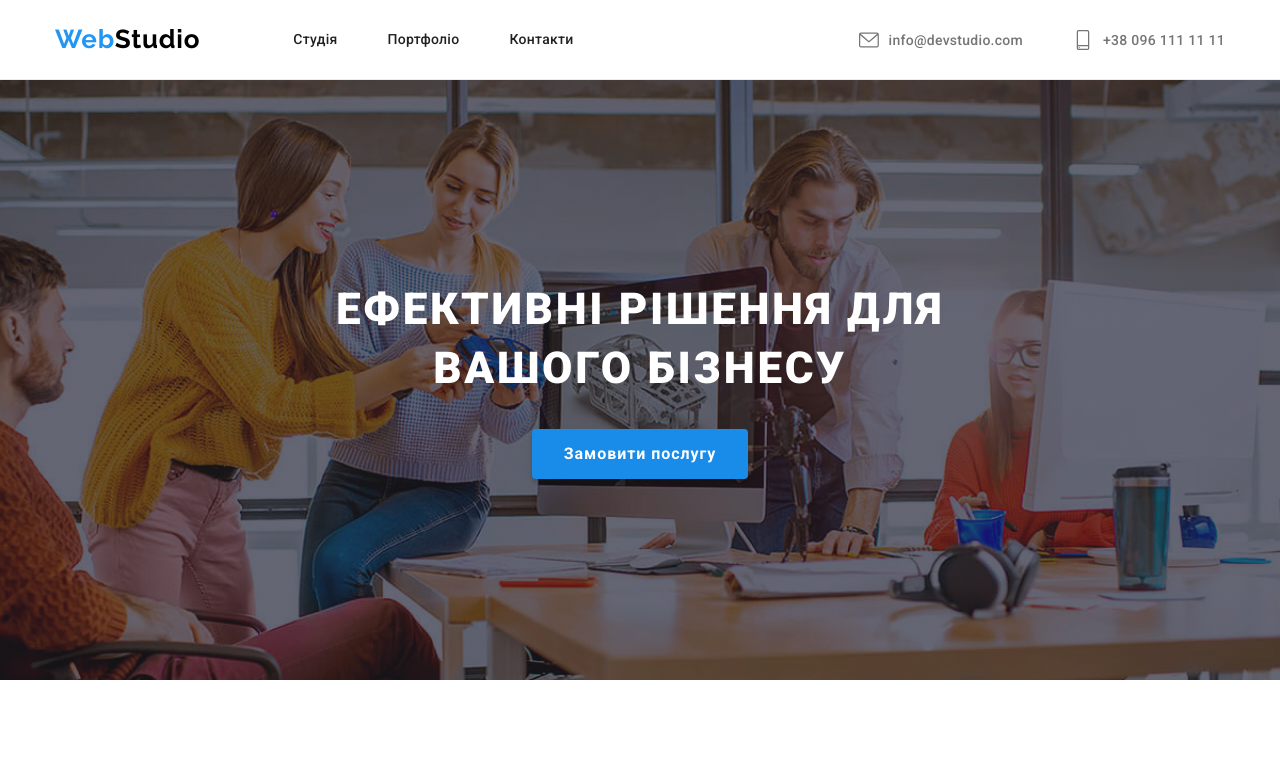
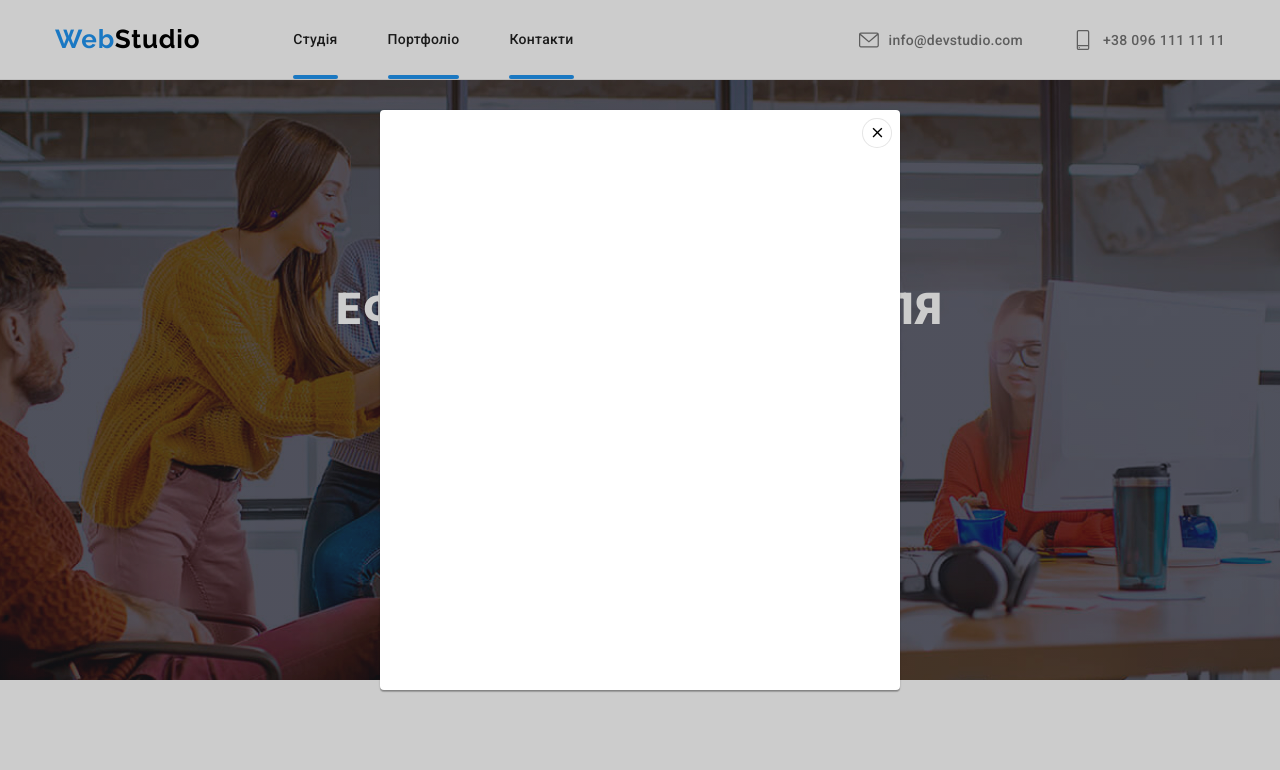
Before and after one commit to RuslanManoilo/goit-markup-hw-05, a plain HTML site: page index.html in a window 1280 px wide. Both pictures are taken after a click on the button "Замовити послугу". Shown: the top 770 px of the page. Drawn offline with nearby package versions, Linux system fonts and the light colour scheme.

Commit message:
Позиціоновані елементи
- В головній навігації, за допомогою ::after, зроблено підкреслення посилань.
- створено модальне вікно. Відкриття/закриття модального вікна.

```diff
--- a/css/styles.css
+++ b/css/styles.css
@@ -103,6 +103,10 @@ ul {
     margin-left: 50px;
 }
 
+.nav-anch {
+    position: relative;
+}
+
 .nav-site-link {
     display: block;
     padding-top: 31px;
@@ -113,6 +117,26 @@ ul {
     line-height: 1.15;
     letter-spacing: 0.02em;
     text-decoration: none;
+}
+
+.current::after {
+    position: absolute;
+    bottom: 0;
+    left: 0;
+
+    display: inline-block;
+
+    content: '';
+    width: 100%;
+    height: 4px;
+    background-color: var(--primary-blue-color);
+    border-radius: 2px;
+
+    opacity: 0;
+}
+
+.nav-site-link.current::after {
+    opacity: 1;
 }
 
 .nav-site-link:hover,
@@ -629,11 +653,13 @@ ul {
     text-decoration: none;
 }
 
-.link-decor:hover .link-hover-text {
+.link-decor:hover .link-hover-text,
+.link-decor:focus .link-hover-text {
     opacity: 1;
 }
 
-.link-decor:hover .img-wrap::before {
+.link-decor:hover .img-wrap::before,
+.link-decor:focus .img-wrap::before {
     opacity: 1;
 }
 
@@ -703,3 +729,53 @@ ul {
     border: 1px solid #EEEEEE;
     box-shadow: 0px 1px 1px rgba(0, 0, 0, 0.12), 0px 4px 4px rgba(0, 0, 0, 0.06), 1px 4px 6px rgba(0, 0, 0, 0.16);
 }
+
+/*Modal window*/
+
+.backdrop {
+    position: fixed;
+    top: 0;
+    left: 0;
+
+    width: 100%;
+    height: 100%;
+    background-color: rgba(0, 0, 0, 0.2);
+}
+
+.backdrop.is-hidden {
+    opacity: 0;
+    pointer-events: none;
+}
+
+.modal {
+    position: absolute;
+    top: 50%;
+    left: 50%;
+    transform: translate(-50%, -50%);
+    padding: 14px;
+
+    width: 520px;
+    height: 580px;
+    background-color: var(--primary-white-color);
+    box-shadow: 0px 1px 3px rgba(0, 0, 0, 0.12), 0px 1px 1px rgba(0, 0, 0, 0.14), 0px 2px 1px rgba(0, 0, 0, 0.2);
+    border-radius: 4px;
+}
+
+.modal-btn {
+    position: absolute;
+    top: 8px;
+    right: 8px;
+    transform: translate(top-8px, right-8px);
+
+    display: flex;
+    justify-content: center;
+    align-items: center;
+
+    width: 30px;
+    height: 30px;
+    padding: 6px;
+
+    background-color: var(--primary-white-color);
+    border: 1px solid rgba(0, 0, 0, 0.1);
+    border-radius: 50%;
+}
--- a/index.html
+++ b/index.html
@@ -23,14 +23,14 @@
                 </a>
 
                 <ul class="nav-site">
-                    <li class="item">
-                        <a class="nav-site-link" href="./index.html">Студія</a>
+                    <li class="item nav-anch">
+                        <a class="nav-site-link current" href="./index.html">Студія</a>
                     </li>
-                    <li class="item">
-                        <a class="nav-site-link" href="./portfolio.html">Портфоліо</a>
+                    <li class="item nav-anch">
+                        <a class="nav-site-link current" href="./portfolio.html">Портфоліо</a>
                     </li>
-                    <li class="item">
-                        <a class="nav-site-link" href="#">Контакти</a>
+                    <li class="item nav-anch">
+                        <a class="nav-site-link current" href="#">Контакти</a>
                     </li>
                 </ul>
             </nav>
@@ -63,7 +63,7 @@
                     <h1 class="hero-text">
                         ЕФЕКТИВНІ РІШЕННЯ ДЛЯ ВАШОГО БІЗНЕСУ
                     </h1>
-                    <button type="button" class="hero-btn">Замовити послугу</button>
+                    <button type="button" class="hero-btn" data-modal-open>Замовити послугу</button>
                 </div>
             </section>
 
@@ -452,5 +452,17 @@
             </div>
     </footer>
 
+    <!--Modal Window-->
+    <div class="backdrop is-hidden" data-modal>
+        <div class="modal">
+            <button class="modal-btn" data-modal-close>
+                <svg width="18" height="18">
+                    <use href="./images/close-btn.svg#icon-close-btn"></use>
+                </svg>
+            </button>
+        </div>
+    </div>
+
+    <script src="./js/modal.js"></script>
 </body>
 </html>
--- /dev/null
+++ b/js/modal.js
@@ -0,0 +1,14 @@
+(() => {
+  const refs = {
+    openModalBtn: document.querySelector("[data-modal-open]"),
+    closeModalBtn: document.querySelector("[data-modal-close]"),
+    modal: document.querySelector("[data-modal]"),
+  };
+
+  refs.openModalBtn.addEventListener("click", toggleModal);
+  refs.closeModalBtn.addEventListener("click", toggleModal);
+
+  function toggleModal() {
+    refs.modal.classList.toggle("is-hidden");
+  }
+})();
```
Also changed, not shown: portfolio.html (+6 -6 lines), images/close-btn.svg (added), modal.js (deleted).
